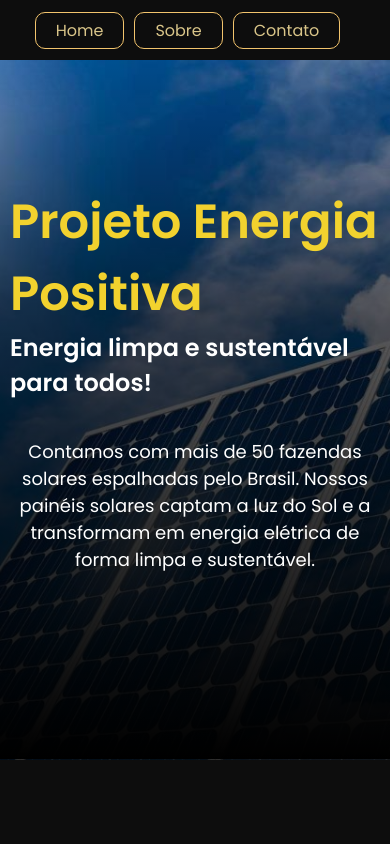
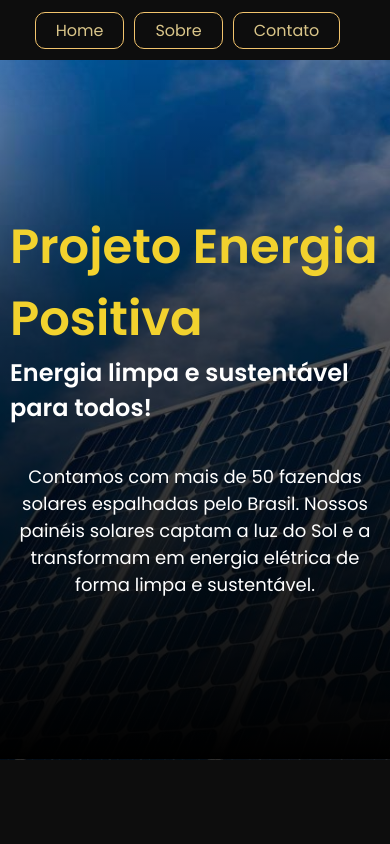
Before and after one commit to giovaneluiz/Projeto-Energia-Positiva, a React (Vite) app in the folder projeto/: page /home in a window 390 px wide. Shown: the top 844 px of the page. Built offline with nearby package versions, Linux system fonts and the light colour scheme.

Commit message:
style: removendo animation para telas menores

```diff
--- a/projeto/src/components/session/style.css
+++ b/projeto/src/components/session/style.css
@@ -58,7 +58,9 @@
 @media (max-width: 768px) {
   /* Estilos para telas menores */
   .container-session h1 {
+    margin-top: 50px;
     font-size: 3rem;
+    animation: none;
   }
 
   .container-session h2 {
```
